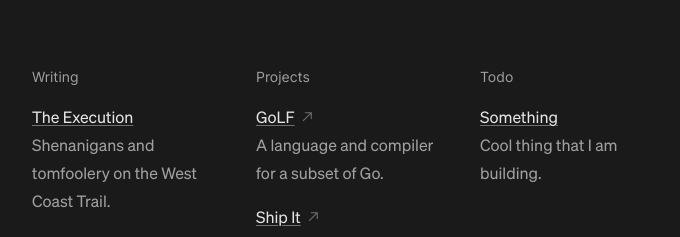
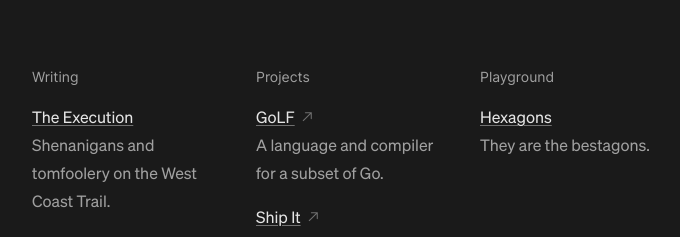
Before and after one commit to joeyvanlierop/joey, a Next.js app: page / in a window 1280 px wide. Shown: the part 297-534 px from the top of the page, without its empty margins (280-960 px from the left). Built offline with nearby package versions, Linux system fonts and the light colour scheme.

Commit message:
Fancy new playground

```diff
--- a/app/page.tsx
+++ b/app/page.tsx
@@ -62,11 +62,11 @@ export default async function Home() {
                 external
               />
             </ShowoffSection>
-            <ShowoffSection title="Todo">
+            <ShowoffSection title="Playground">
               <Showoff
-                title="Something"
-                description={"Cool thing that I am building."}
-                href={"#soon"}
+                title="Hexagons"
+                description={"They are the bestagons."}
+                href={"/hexagons"}
               />
             </ShowoffSection>
           </div>
```
